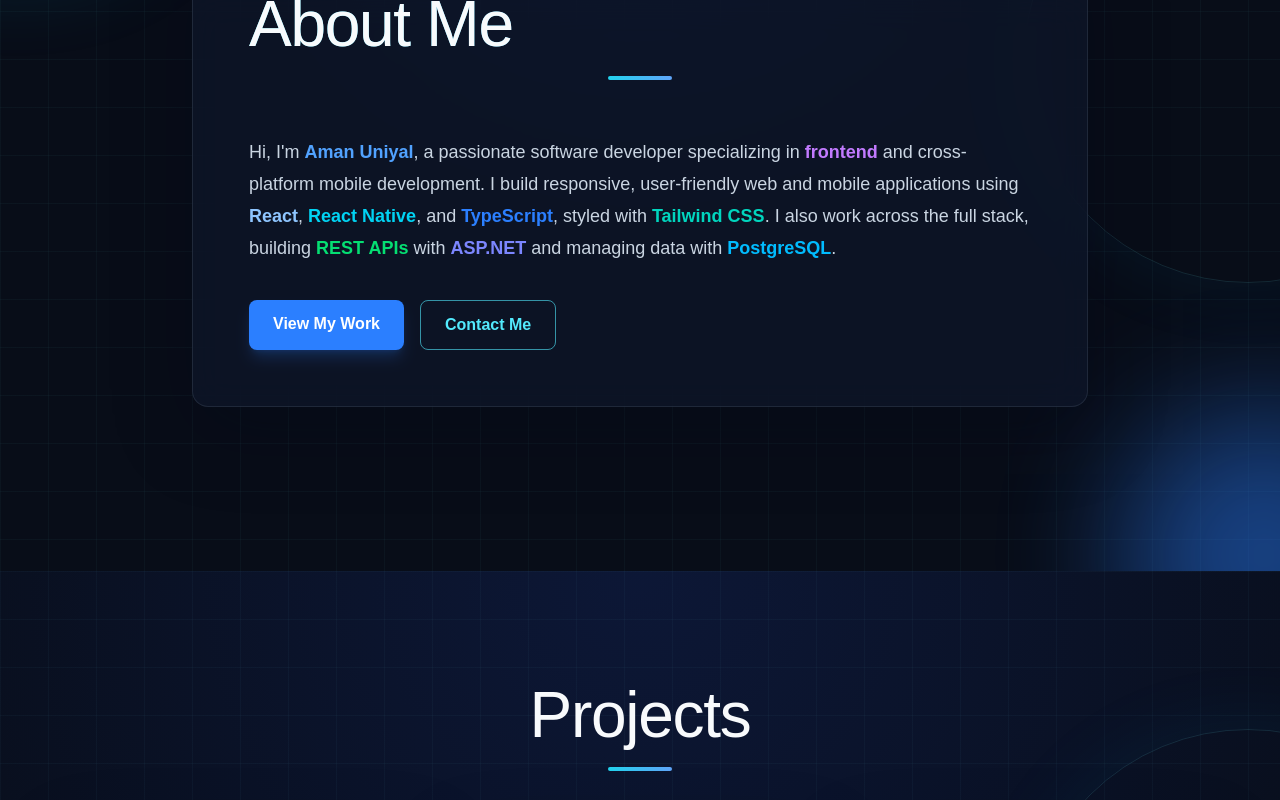
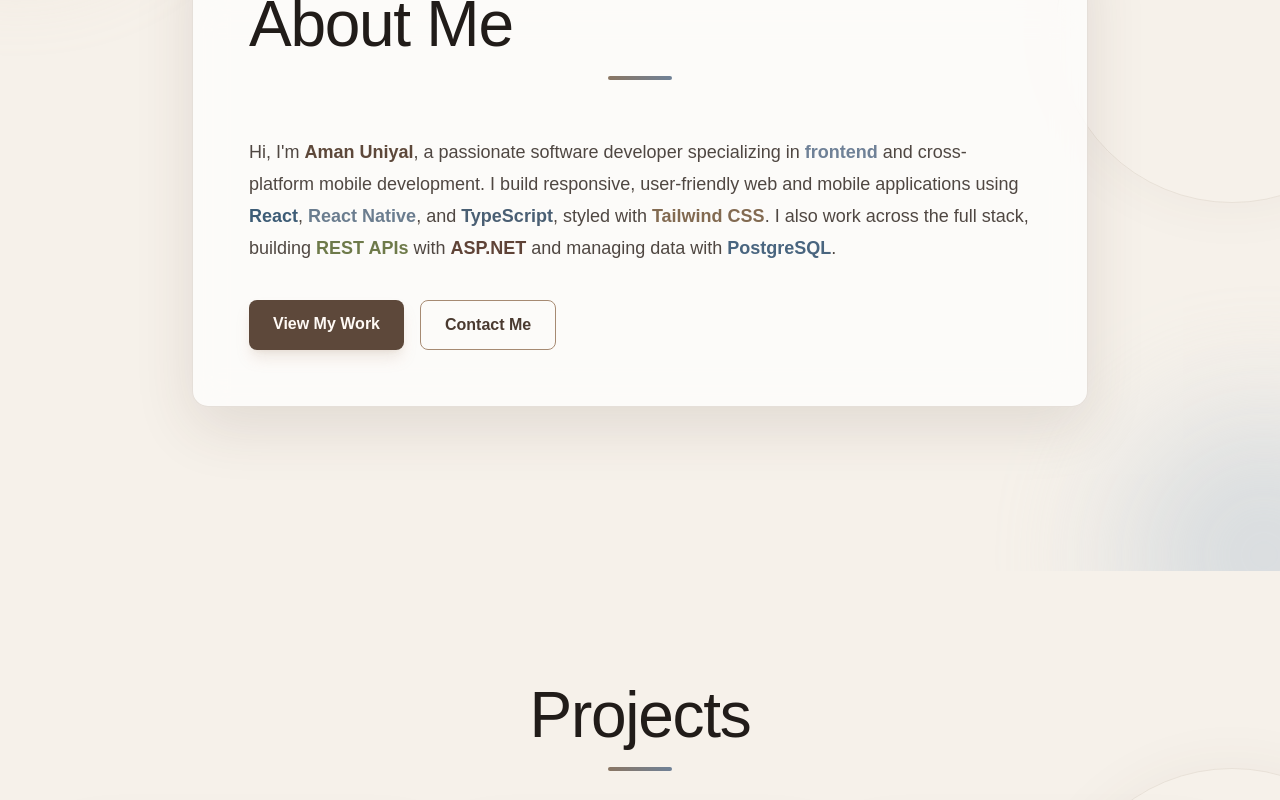
Before and after one commit to amanuniyal01/Aman-Portfolio, a React (Vite) app: page / in a window 1280 px wide. Shown: the part 1029-1829 px from the top of the page. Built offline with nearby package versions, Linux system fonts and the light colour scheme.

Commit message:
update portfolio

```diff
--- a/src/components/About.jsx
+++ b/src/components/About.jsx
@@ -8,8 +8,8 @@
       className="portfolio-section relative flex min-h-screen items-center justify-center overflow-hidden px-6 py-28 text-white sm:px-8"
     >
 
-      <div className="absolute -left-32 -top-32 h-72 w-72 rounded-full bg-cyan-500 opacity-10 blur-3xl animate-pulse"></div>
-      <div className="absolute -bottom-32 -right-32 h-72 w-72 rounded-full bg-blue-500 opacity-10 blur-3xl animate-pulse"></div>
+      <div className="absolute -left-32 -top-32 h-72 w-72 rounded-full bg-[#d7c3b1] opacity-20 blur-3xl animate-pulse"></div>
+      <div className="absolute -bottom-32 -right-32 h-72 w-72 rounded-full bg-[#b9c7d4] opacity-20 blur-3xl animate-pulse"></div>
 
 
       <motion.div
@@ -19,33 +19,33 @@
         viewport={{ once: true }}
         transition={{ duration: 1 }}
       >
-        <h2 className="section-heading mb-6 text-transparent bg-clip-text bg-gradient-to-r from-cyan-300 to-blue-400">
+        <h2 className="section-heading mb-6 text-[#251f1c]">
           About Me
         </h2>
 
-        <p className="text-base leading-8 text-slate-300 md:text-lg">
-          Hi, I'm <span className="text-blue-400 font-semibold">Aman Uniyal</span>, a passionate
-          software developer specializing in <span className="text-purple-400 font-semibold">frontend</span> and
+        <p className="text-base leading-8 text-[#4f4742] md:text-lg">
+          Hi, I'm <span className="font-semibold text-[#5d483a]">Aman Uniyal</span>, a passionate
+          software developer specializing in <span className="font-semibold text-[#6f8197]">frontend</span> and
           cross-platform mobile development. I build responsive, user-friendly web and mobile
-          applications using <span className="text-blue-300 font-semibold">React</span>,{" "}
-          <span className="text-cyan-400 font-semibold">React Native</span>, and{" "}
-          <span className="text-blue-500 font-semibold">TypeScript</span>, styled with{" "}
-          <span className="text-teal-400 font-semibold">Tailwind CSS</span>. I also work across the
-          full stack, building <span className="text-green-400 font-semibold">REST APIs</span> with{" "}
-          <span className="text-indigo-400 font-semibold">ASP.NET</span> and managing data with{" "}
-          <span className="text-sky-400 font-semibold">PostgreSQL</span>.
+          applications using <span className="font-semibold text-[#3d5c76]">React</span>,{" "}
+          <span className="font-semibold text-[#6b7d8f]">React Native</span>, and{" "}
+          <span className="font-semibold text-[#4a5f73]">TypeScript</span>, styled with{" "}
+          <span className="font-semibold text-[#826a51]">Tailwind CSS</span>. I also work across the
+          full stack, building <span className="font-semibold text-[#6e7a4a]">REST APIs</span> with{" "}
+          <span className="font-semibold text-[#5f4337]">ASP.NET</span> and managing data with{" "}
+          <span className="font-semibold text-[#49657f]">PostgreSQL</span>.
         </p>
 
         <div className="mt-9 flex flex-wrap justify-center gap-4 md:justify-start">
           <a
             href="#projects"
-            className="rounded-lg bg-blue-500 px-6 py-3 font-semibold text-white shadow-lg shadow-blue-500/20 transition-all hover:-translate-y-1 hover:bg-blue-400"
+            className="rounded-lg bg-[#5d483a] px-6 py-3 font-semibold text-[#fffaf5] shadow-lg shadow-[#bca38e]/25 transition-all hover:-translate-y-1 hover:bg-[#4b392f]"
           >
             View My Work
           </a>
           <a
             href="#contact"
-            className="rounded-lg border border-cyan-300/60 px-6 py-3 font-semibold text-cyan-300 transition-all hover:-translate-y-1 hover:bg-cyan-300 hover:text-slate-950"
+            className="rounded-lg border border-[#a68a72] px-6 py-3 font-semibold text-[#4a3a30] transition-all hover:-translate-y-1 hover:bg-[#e8dacc]"
           >
             Contact Me
           </a>
--- a/src/components/Projects.jsx
+++ b/src/components/Projects.jsx
@@ -83,21 +83,21 @@
             initial={{ opacity: 0, y: 50 }}
             whileInView={{ opacity: 1, y: 0 }}
             transition={{ duration: 0.6, delay: index * 0.2 }}
-            className="glass-panel group flex h-full flex-col rounded-2xl p-5 transition-all duration-300 hover:-translate-y-2 hover:border-cyan-300/30 hover:shadow-cyan-950/50"
+            className="glass-panel group flex h-full flex-col rounded-2xl p-5 transition-all duration-300 hover:-translate-y-2 hover:border-[#a98e78] hover:shadow-[#d5c6b8]/40"
           >
             <img
               src={project.image}
               alt={project.name}
               className="mb-5 h-48 w-full rounded-xl object-cover transition duration-500 group-hover:scale-[1.02]"
             />
-            <h3 className="mb-3 text-2xl font-bold text-white">{project.name}</h3>
-            <p className="mb-6 flex-1 text-sm leading-7 text-slate-300">{project.description}</p>
+            <h3 className="mb-3 text-2xl font-bold text-[#201c1a]">{project.name}</h3>
+            <p className="mb-6 flex-1 text-sm leading-7 text-[#554d48]">{project.description}</p>
             <div className="flex items-center justify-between gap-3">
               <a
                 href={project.github}
                 target="_blank"
                 rel="noopener noreferrer"
-                className="flex items-center rounded-lg bg-violet-700 px-4 py-2 text-sm text-white transition-all hover:-translate-y-0.5 hover:bg-violet-600"
+                className="flex items-center rounded-lg bg-[#4b3a2f] px-4 py-2 text-sm text-[#fffaf5] transition-all hover:-translate-y-0.5 hover:bg-[#3d2f28]"
               >
                 <FaGithub className="mr-2" /> GitHub
               </a>
@@ -105,7 +105,7 @@
                 href={project.live}
                 target="_blank"
                 rel="noopener noreferrer"
-                className="rounded-lg bg-emerald-500 px-4 py-2 text-sm font-semibold text-slate-950 transition-all hover:-translate-y-0.5 hover:bg-emerald-400"
+                className="rounded-lg bg-[#bccad4] px-4 py-2 text-sm font-semibold text-[#1f2a35] transition-all hover:-translate-y-0.5 hover:bg-[#aab9c4]"
               >
                 Live Preview
               </a>
--- a/src/components/Skills.jsx
+++ b/src/components/Skills.jsx
@@ -68,10 +68,10 @@
             whileInView={{ opacity: 1, y: 0 }}
             viewport={{ once: true, amount: 0.25 }}
             transition={{ duration: 0.5, delay: (index % 10) * 0.08 }}
-            className="glass-panel flex min-h-32 flex-col items-center justify-center rounded-2xl p-4 transition-all duration-300 hover:-translate-y-2 hover:border-cyan-300/30 hover:bg-slate-800/80"
+            className="glass-panel flex min-h-32 flex-col items-center justify-center rounded-2xl p-4 transition-all duration-300 hover:-translate-y-2 hover:border-[#a98e78] hover:bg-[#f3eee7]"
           >
             {skill.icon}
-            <p className="mt-2 text-white font-semibold text-center">{skill.name}</p>
+            <p className="mt-2 text-center font-semibold text-[#2b2421]">{skill.name}</p>
           </motion.div>
         ))}
       </div>
--- a/src/index.css
+++ b/src/index.css
@@ -4,8 +4,20 @@
 
 :root {
     font-family: 'DM Sans', sans-serif;
-    color: #f8fafc;
-    background: #080d18;
+    color: #1f1b17;
+    background: #f3eee7;
+    --page-bg: #f3eee7;
+    --page-bg-strong: #efe3d4;
+    --panel: rgba(255, 255, 255, 0.7);
+    --panel-border: rgba(120, 96, 72, 0.18);
+    --text: #211c19;
+    --muted: #5b4e45;
+    --accent: #6f8197;
+    --accent-strong: #4f5f73;
+    --accent-soft: #dfe7ee;
+    --coffee: #5d483a;
+    --coffee-soft: #8d796a;
+    --shadow: rgba(71, 52, 41, 0.12);
     font-synthesis: none;
     text-rendering: optimizeLegibility;
 }
@@ -18,7 +30,8 @@
 body {
     min-width: 320px;
     margin: 0;
-    background: #080d18;
+    background: linear-gradient(180deg, #f3eee7 0%, #efe6dc 100%);
+    color: var(--text);
 }
 
 h1,
@@ -30,8 +43,8 @@
 }
 
 ::selection {
-    color: #08111f;
-    background: #67e8f9;
+    color: #fffaf5;
+    background: #9baab7;
 }
 
 a,
@@ -43,7 +56,7 @@
 button:focus-visible,
 input:focus-visible,
 textarea:focus-visible {
-    outline: 2px solid #67e8f9;
+    outline: 2px solid var(--accent);
     outline-offset: 4px;
 }
 
@@ -51,31 +64,27 @@
     position: relative;
     isolation: isolate;
     overflow: hidden;
-    background-color: #080d18;
-    background-image:
-        linear-gradient(rgba(103, 232, 249, 0.035) 1px, transparent 1px),
-        linear-gradient(90deg, rgba(103, 232, 249, 0.035) 1px, transparent 1px),
-        radial-gradient(circle at 50% 0%, rgba(30, 64, 175, 0.2), transparent 42%);
-    background-size: 48px 48px, 48px 48px, auto;
+    background-color: #f6f1ea;
+    background-image: none;
 }
 
 .portfolio-section::before {
     position: absolute;
     z-index: -1;
-    top: 8%;
-    right: -12rem;
-    width: 28rem;
-    height: 28rem;
-    border: 1px solid rgba(103, 232, 249, 0.12);
+    top: 10%;
+    right: -8rem;
+    width: 22rem;
+    height: 22rem;
+    border: 1px solid rgba(131, 108, 83, 0.12);
     border-radius: 9999px;
     content: '';
-    box-shadow: 0 0 80px rgba(14, 165, 233, 0.08);
+    box-shadow: 0 0 60px rgba(93, 72, 58, 0.06);
 }
 
 .section-heading {
     position: relative;
     margin-bottom: 3.5rem;
-    color: #f8fafc;
+    color: var(--text);
     font-size: clamp(2.5rem, 5vw, 4rem);
     line-height: 1;
 }
@@ -86,13 +95,13 @@
     height: 0.25rem;
     margin: 1.25rem auto 0;
     border-radius: 9999px;
-    background: linear-gradient(90deg, #22d3ee, #60a5fa);
+    background: linear-gradient(90deg, #8a7663, #6f8197);
     content: '';
 }
 
 .glass-panel {
-    border: 1px solid rgba(148, 163, 184, 0.14);
-    background: rgba(15, 23, 42, 0.72);
-    box-shadow: 0 24px 80px rgba(2, 6, 23, 0.3), inset 0 1px rgba(255, 255, 255, 0.04);
+    border: 1px solid var(--panel-border);
+    background: var(--panel);
+    box-shadow: 0 20px 60px var(--shadow), inset 0 1px rgba(255, 255, 255, 0.5);
     backdrop-filter: blur(16px);
 }
```
Also changed, not shown: src/components/Contact.jsx (+9 -9 lines), src/components/Experience.jsx (+8 -8 lines), src/components/Header.jsx (+16 -16 lines), src/components/Home.jsx (+6 -6 lines).
